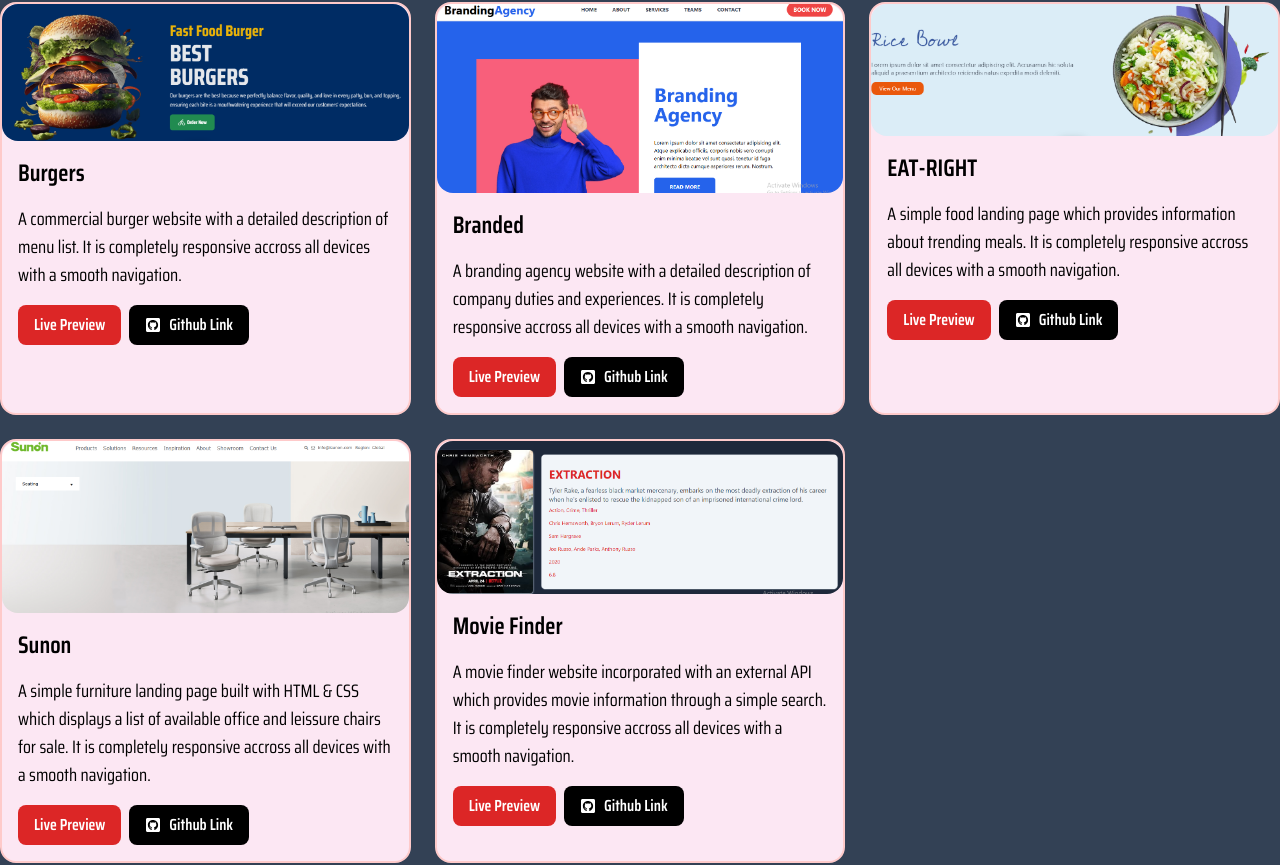
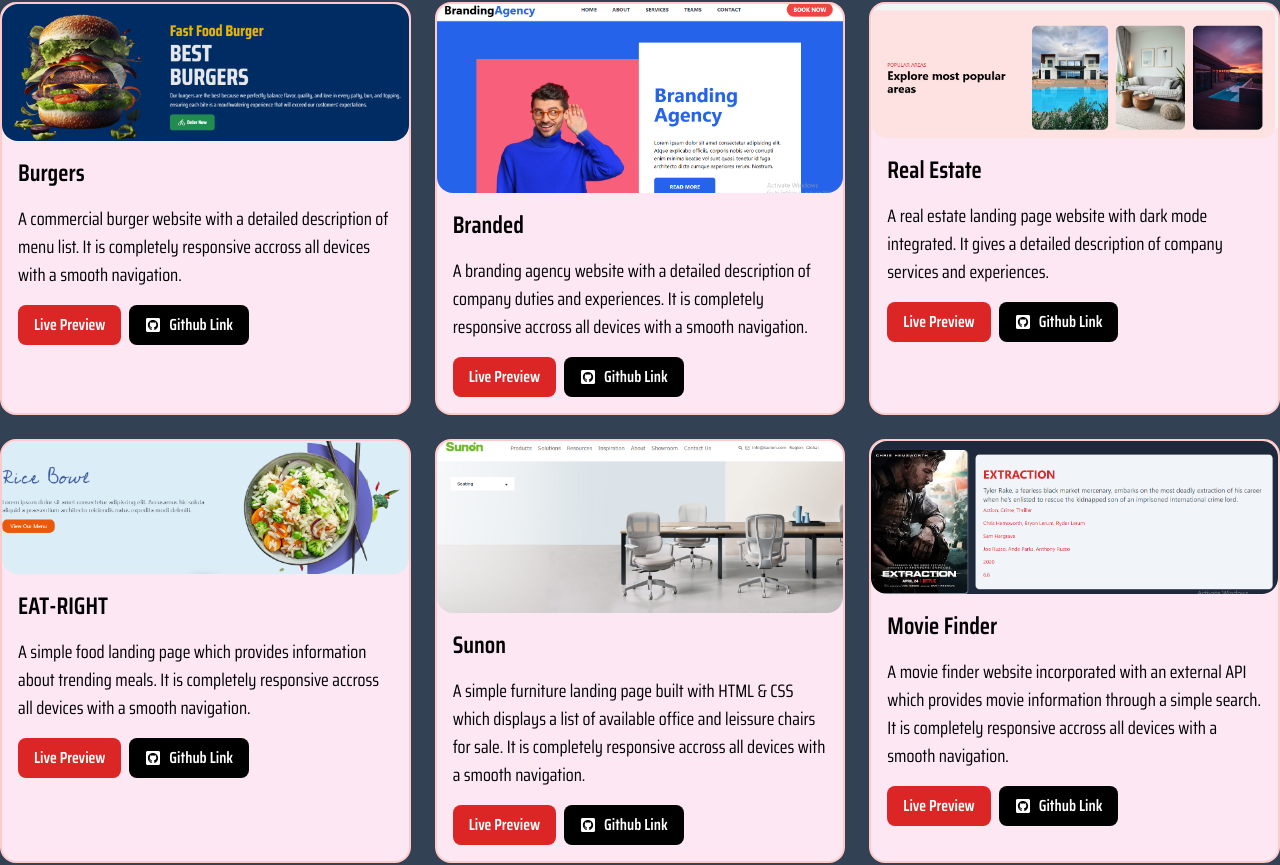
Before and after one commit to king-mayor/Portfolio, a Next.js app: page / in a window 1280 px wide. Shown: the part 1913-2778 px from the top of the page. Built offline with nearby package versions, Linux system fonts and the light colour scheme.

Commit message:
added estt webst

```diff
--- a/src/components/Projects.jsx
+++ b/src/components/Projects.jsx
@@ -160,6 +160,32 @@ const Projects = () => {
             </div>
           </div>
           <div className="1st bg-pink-100 border-2 border-red-200 rounded-2xl">
+            <Link href="https://real-estate-mayor.vercel.app">
+              <Image src={estate} alt="projects" className="rounded-2xl" />
+            </Link>
+            <div className="p-4">
+              <h2 className="text-2xl capitalize font-semibold">Real Estate</h2>
+              <p className="text-lg py-4">
+                A real estate landing page website with dark mode integrated. It
+                gives a detailed description of company services and
+                experiences.
+              </p>
+              <div className="flex gap-2">
+                <Link href="https://real-estate-mayor.vercel.app">
+                  <button className="text-white bg-red-600 py-2 px-4 rounded-lg text-md font-semibold capitalize">
+                    live preview
+                  </button>
+                </Link>
+                <button className="flex items-center text-white bg-black py-2 px-4 font-semibold text-md capitalize rounded-lg gap-2">
+                  <span>
+                    <FaGithubSquare />
+                  </span>
+                  github link
+                </button>
+              </div>
+            </div>
+          </div>
+          <div className="1st bg-pink-100 border-2 border-red-200 rounded-2xl">
             <Link href="https://eatright-restaurant.vercel.app">
               <Image src={eatright} alt="projects" className="rounded-2xl" />
             </Link>
```
